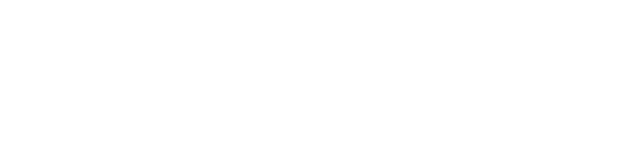
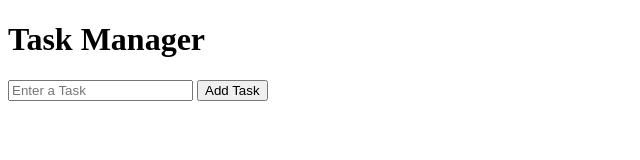
Before and after one commit to olithasam/Daily-Task-Manager, a plain HTML site: page index.html in a window 1280 px wide. Shown: the whole page, without its empty margins (0-640 px from the left). Drawn offline with Linux system fonts and the light colour scheme.

Commit message:
complet html

```diff
--- a/index.html
+++ b/index.html
@@ -3,9 +3,16 @@
 <head>
     <meta charset="UTF-8">
     <meta name="viewport" content="width=device-width, initial-scale=1.0">
-    <title>Document</title>
+    <title>Daily Task Manager</title>
+    <link rel="stylesheet" href="style.css">
 </head>
 <body>
-
+    <div class="container">
+        <h1>Task Manager</h1>
+        <input type="text" id="taskInput" placeholder="Enter a Task" />
+        <button onclick="addTask()">Add Task</button>
+        <ul id="taskList"></ul>
+    </div>
+    <script src="script.js"></script>
 </body>
 </html>
```
